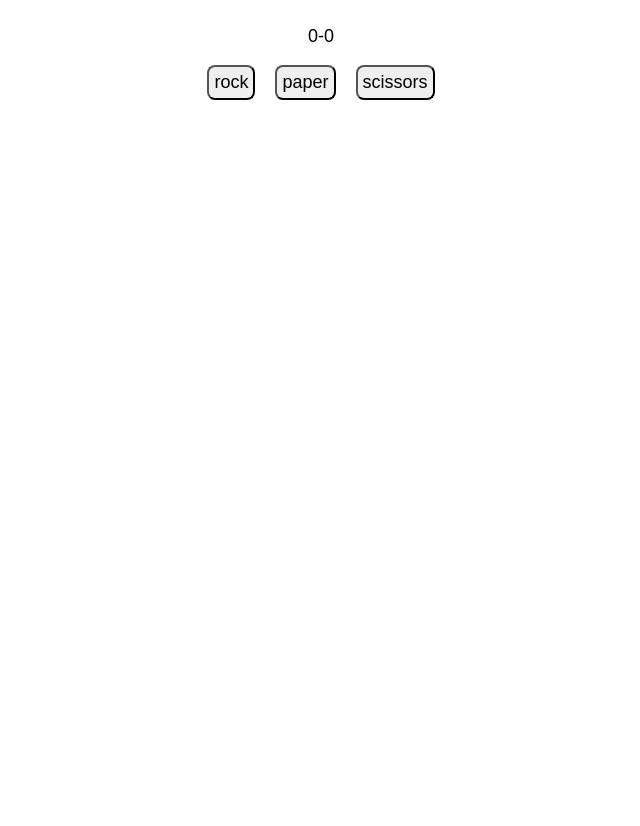
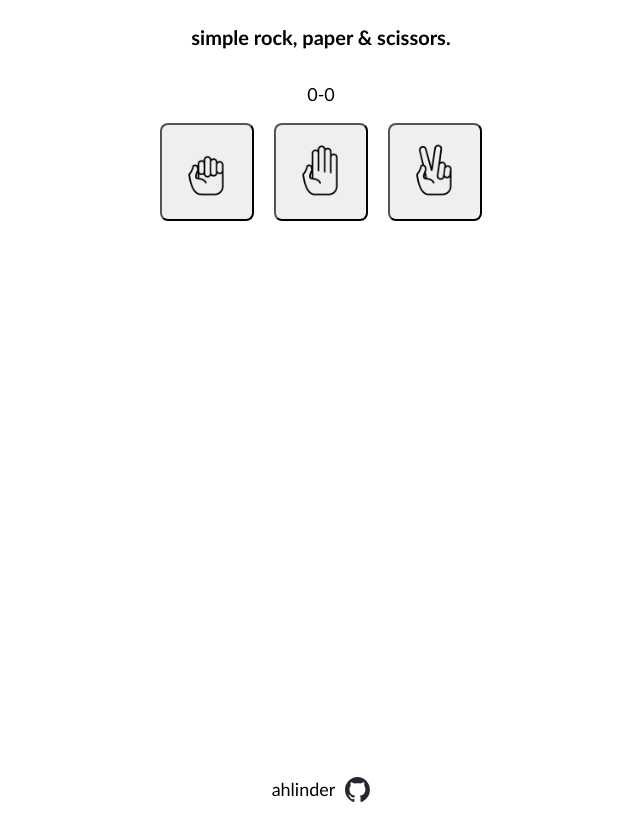
Before and after one commit to ahlinder/Rock-Paper-Scissors, a plain HTML site: page index.html in a window 1280 px wide. Shown: the whole page, without its empty margins (319-959 px from the left). Before the commit the page ends 800 px from the top, so only its background shows below. Drawn offline with Linux system fonts and the light colour scheme.

Commit message:
add images to buttons, add footer

```diff
--- a/index.html
+++ b/index.html
@@ -9,13 +9,18 @@
 </head>
 <body>
     <div class="container">
+        <h2>simple rock, paper & scissors.</h2>
         <p class="result">0-0</p>
         <div class="buttons">
-            <button class="rock"> rock </button>
-            <button class="paper"> paper </button>
-            <button class="scissors"> scissors </button>
+            <button class="rock"> <img class="button-image" src="images/rock.png" alt="rock"> </button>
+            <button class="paper"> <img class="button-image" src="images/paper.png" alt="paper">  </button>
+            <button class="scissors"> <img class="button-image" src="images/scissors.png" alt="scissors">  </button>
         </div>
         <p class="roundResult"></p>
     </div>
+    <footer>
+        <p>ahlinder</p>
+        <a href="https://github.com/ahlinder"><img class="gitLogo" src="images/github-mark.svg" alt=""></a>
+    </footer>
 </body>
 </html>
--- a/script.js
+++ b/script.js
@@ -31,14 +31,14 @@ function updateScore(playerScore, computerScore){
             scoreBoard.textContent = currentPlayerScore + "-" + currentComputerScore;
         }
         else{
-            scoreBoard.textContent = "player won with 5 against " + currentComputerScore;
+            scoreBoard.textContent = "player won game with 5 against " + currentComputerScore;
             currentComputerScore = 0;
             currentPlayerScore = 0;
         }
     }
 
     else{
-        scoreBoard.textContent = "computer won with 5 against " + currentPlayerScore;
+        scoreBoard.textContent = "computer won game with 5 against " + currentPlayerScore;
         currentComputerScore = 0;
         currentPlayerScore = 0;
     }
--- a/style.css
+++ b/style.css
@@ -1,5 +1,5 @@
 * {
-    font-family: Arial, Helvetica, sans-serif;
+    font-family: 'Trebuchet MS', 'Lucida Sans Unicode', 'Lucida Grande', 'Lucida Sans', Arial, sans-serif;
     font-size: large;
 }
 
@@ -7,6 +7,26 @@
     display: flex;
     flex-direction: column;
     align-items: center;
+    min-height: 94vh;
+}
+
+footer{
+    display: flex;
+    justify-content: center;
+    align-items: center;
+    margin-top: auto;
+}
+
+.gitLogo {
+    max-width: 25px;
+    max-height: 25px;
+    margin-left: 10px;
+    vertical-align: middle;
+}
+
+.gitLogo:hover {
+    max-width: 30px;
+    max-height: 30px;
 }
 
 .buttons {
@@ -16,7 +36,21 @@
     gap: 20px;
 }
 
+.button-image {
+    max-width: 80px;
+    max-height: 80px;
+}
+
 button {
     border-radius: 8px;
     padding: 5px;
+    margin: 0;
 }
+
+button:hover {
+    opacity: 75%;
+}
+
+h2 {
+    font-size: 20px;
+}
```
Also changed, not shown: images/github-mark.svg (added), images/paper.png (added), images/rock.png (added), images/scissors.png (added).
